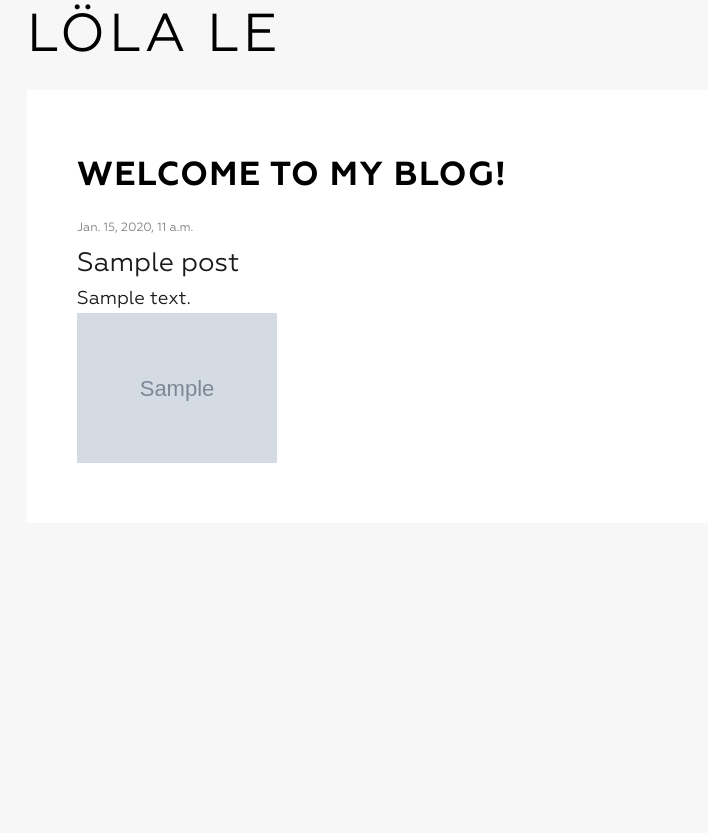
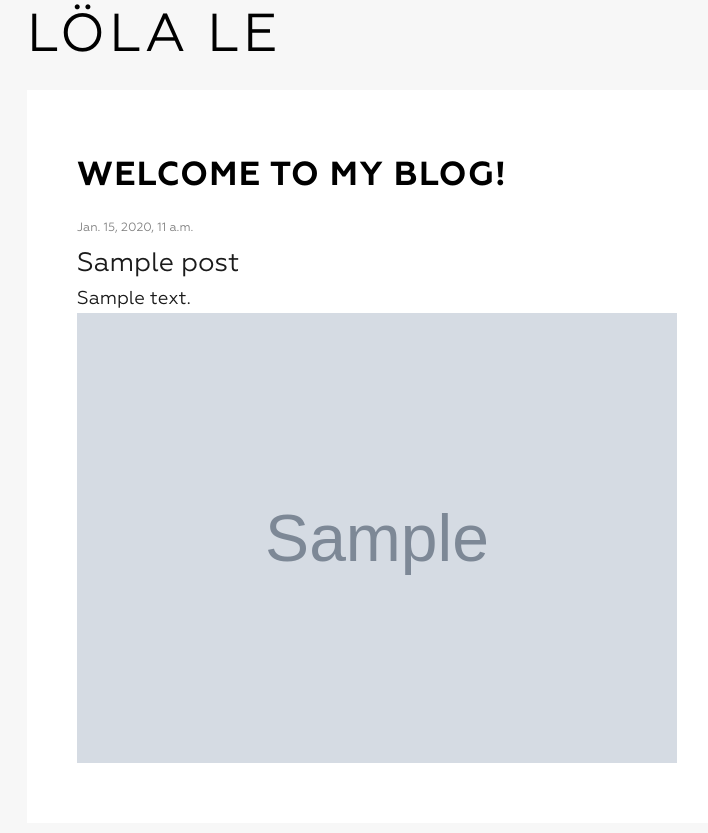
Before and after one commit to leindustrial/python_django_blog, a Django app: page /post/1/ in a window 1280 px wide. Shown: the whole page, without its empty margins (263-971 px from the left). Before the commit the page ends 463 px from the top, so only its background shows below. Run offline with Django 3.2, Linux system fonts and the light colour scheme; tables that the repository leaves empty hold one stand-in row (values such as "Sample post"); grey boxes marked "Sample" are stand-in pictures.

Commit message:
added blocks

```diff
--- a/le_posts/static/css/le_posts.css
+++ b/le_posts/static/css/le_posts.css
@@ -110,5 +110,5 @@ body {
 }
 
 .photo-post {
-	width: 200px;
+	width: 600px;
 }
```
